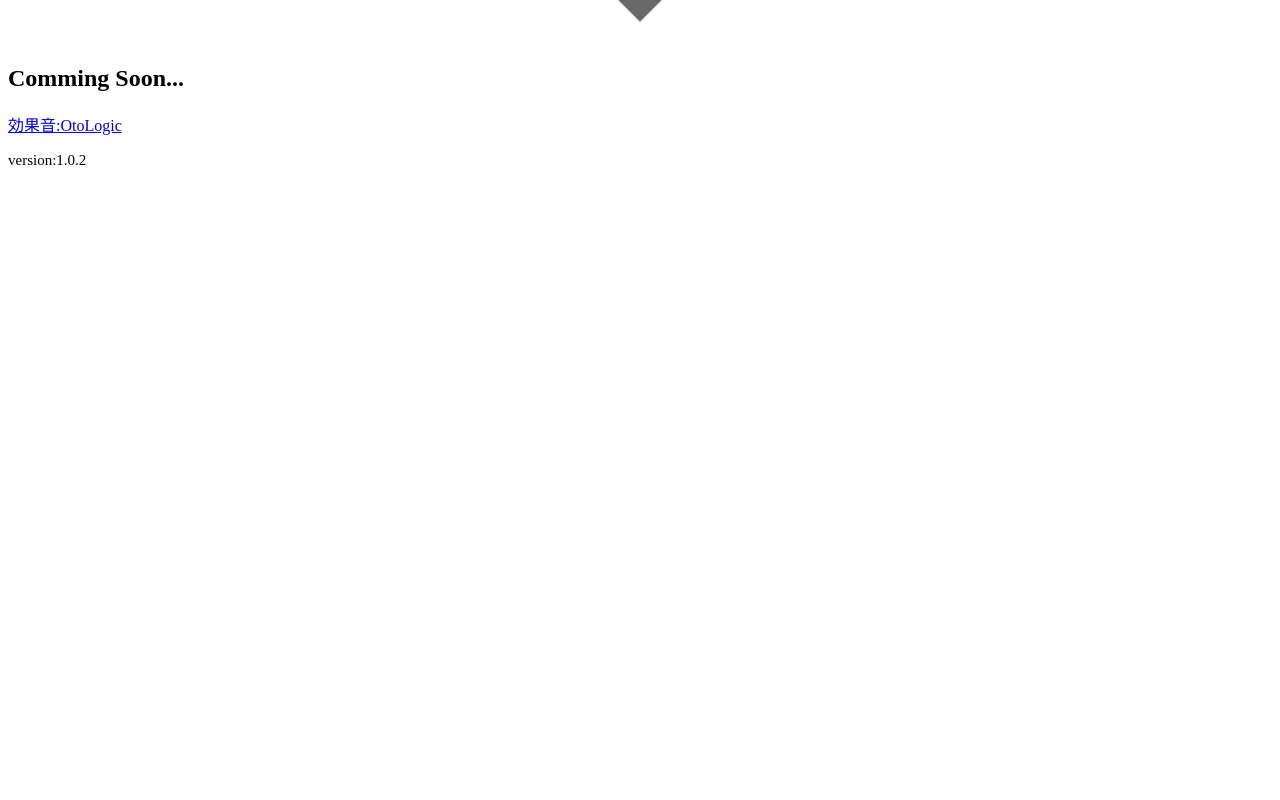
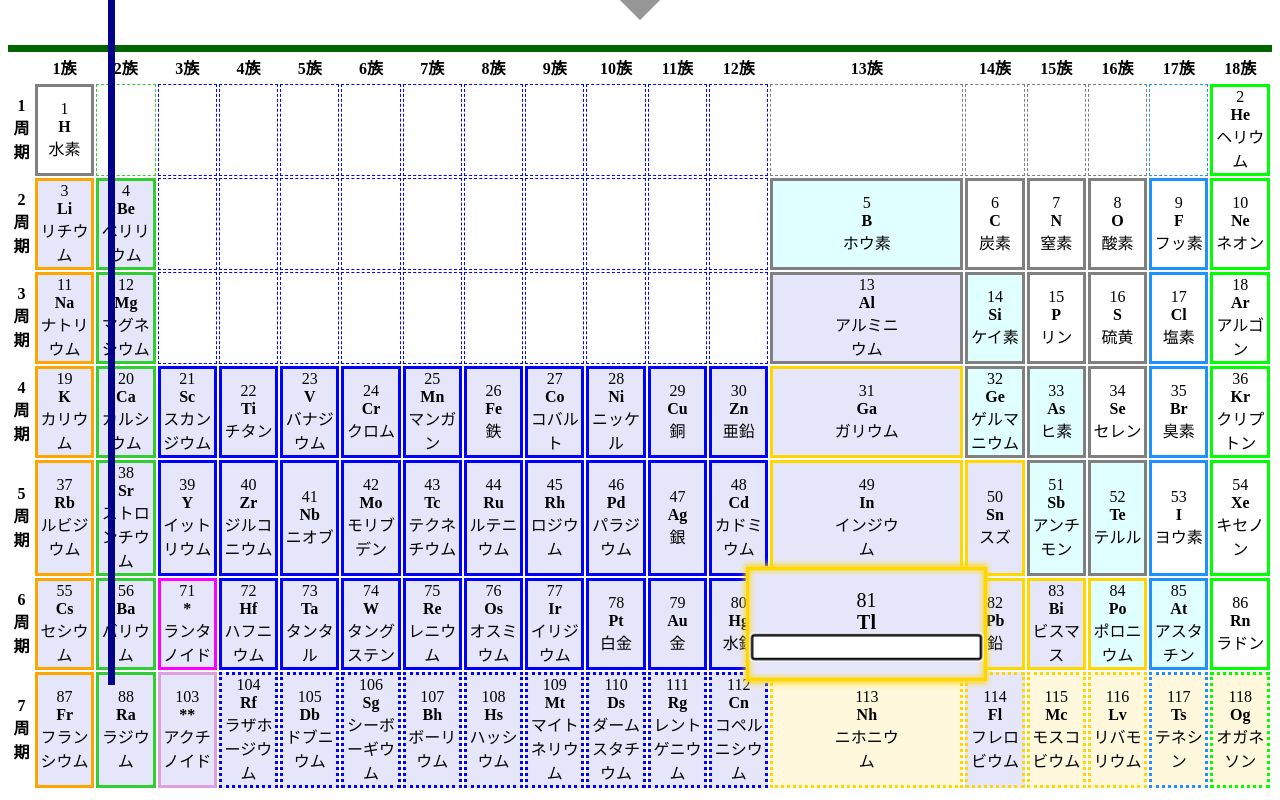
Before and after one commit to 6666dustry/cocet-flashcard, a SvelteKit app: page /elementsymbol in a window 1280 px wide. Shown: the part 320-1120 px from the top of the page. Before the commit the page ends 840 px from the top, so only its background shows below. Built offline with nearby package versions, Linux system fonts and the light colour scheme; a web font is replaced by a local one.

Commit message:
element-symbol.

```diff
--- a/package.json
+++ b/package.json
@@ -23,6 +23,7 @@
 		"eslint-plugin-svelte": "^2.26.0",
 		"prettier": "^2.8.0",
 		"prettier-plugin-svelte": "^2.8.1",
+		"sass": "^1.62.1",
 		"svelte": "^3.54.0",
 		"svelte-check": "^3.0.1",
 		"tslib": "^2.4.1",
--- a/src/common.css
+++ b/src/common.css
@@ -5,7 +5,6 @@
 html {
   min-width: 105vh;
   min-height: 105vh;
-  overflow-x: hidden;
 }
 
 @keyframes shake {
--- a/src/routes/+layout.svelte
+++ b/src/routes/+layout.svelte
@@ -69,25 +69,21 @@
 	@keyframes slide-top {
 		0% {
 			translate: 0px 0px;
-			opacity: 1;
-		}
-		75% {
-			translate: 0px -10px;
+			opacity: 0;
 		}
 		100% {
-			opacity: 0;
+			translate: 0px -10px;
+			opacity: 1;
 		}
 	}
 	@keyframes slide-bottom {
 		0% {
 			translate: 0px 0px;
-			opacity: 1;
-		}
-		75% {
-			translate: 0px 10px;
+			opacity: 0;
 		}
 		100% {
-			opacity: 0;
+			opacity: 1;
+			translate: 0px 10px;
 		}
 	}
 	.top {
--- a/src/routes/elementsymbol/+page.svelte
+++ b/src/routes/elementsymbol/+page.svelte
@@ -1 +1,198 @@
-<h2>Comming Soon...</h2>
+<script lang="ts">
+	import { playSound } from '$lib/sounds.js';
+	import { elements, choice } from './elements.js';
+	const families = [0, 1, 2, 3, 4, 5, 6, 7, 8, 9, 10, 11, 12, 13, 14, 15, 16, 17, 18];
+	let answer = choice();
+	let value = '';
+	let skipped = false;
+	function check() {
+		if (value === answer) {
+			answer = choice();
+			value = '';
+			playSound(true);
+		} else {
+			playSound(false);
+		}
+	}
+	function skip() {
+		skipped = true;
+		value = answer;
+		setTimeout(() => {
+			answer = choice();
+			value = '';
+			skipped = false;
+		}, 750);
+	}
+</script>
+
+<svelte:window
+	on:keydown={(v) => {
+		if (v.key == 'ArrowRight') {
+			skip();
+		}
+	}}
+/>
+<div id="horizontal"><span id="vertical" /></div>
+<table>
+	<thead>
+		<tr>
+			{#each families as family}
+				{#if family !== 0}
+					<th>{family}族</th>
+				{:else}
+					<th />
+				{/if}
+			{/each}
+		</tr>
+		<tr />
+	</thead>
+	<tbody>
+		{#each elements as dataColumn, i}
+			<tr>
+				<th scope="row">{i + 1}周期</th>
+				<!-- svelte-ignore a11y-click-events-have-key-events-->
+				{#each dataColumn as symbol}<td
+						class:none={!symbol.symbol}
+						class:show={symbol.name === answer || symbol.symbol === answer}
+						on:click={() => (symbol.name === answer || symbol.symbol === answer) && skip()}
+					>
+						<span>{(symbol.symbol && symbol.number) ?? ''}</span>
+						<br />
+						{#if symbol.symbol === answer}
+							<!-- svelte-ignore a11y-autofocus-->
+							<input class:highlight={skipped} autofocus type="text" on:change={check} bind:value />
+						{:else}
+							<span id="symbol">{symbol.symbol ?? ''}</span>
+						{/if}
+
+						<br />
+						{#if symbol.name === answer}
+							<!-- svelte-ignore a11y-autofocus-->
+							<input class:highlight={skipped} autofocus type="text" on:change={check} bind:value />
+						{:else}
+							<span id="name">{symbol.name ?? ''}</span>
+						{/if}
+					</td>{/each}</tr
+			>
+		{/each}
+	</tbody>
+</table>
+<div>
+	<h2>使い方</h2>
+	<p>元素記号、元素のどれか一つが消されるので後は答えるだけです。もちろん答えられますよね？？</p>
+	<p>
+		キーボードの右矢印かポップアップをクリックで問題をスキップできます。でももちろんあなたは使いませんよね？？
+	</p>
+</div>
+
+<style lang="scss">
+	table {
+		margin: auto;
+		table-layout: fixed;
+	}
+	span {
+		display: inline-block;
+	}
+	:where(td) {
+		transition: scale 0.3s cubic-bezier(0.18, 1.35, 0.67, 1.59) 0s;
+		min-width: 3em;
+		border: 3px solid gray;
+		text-align: center;
+		background-color: lavender;
+	}
+	.none {
+		border: 1px dashed gray;
+		background: none;
+	}
+	.show {
+		scale: 1.25 1.25;
+		box-shadow: 0 0 5px 1px var(--shadow-color, black), inset 0 0 5px 0px var(--shadow-color, black);
+	}
+
+	#symbol {
+		font-weight: bold;
+	}
+	#name {
+		max-width: 4em;
+	}
+	#horizontal {
+		position: relative;
+		border-bottom: 7.5px solid darkgreen;
+	}
+	#vertical {
+		position: absolute;
+		top: -40vh;
+		left: 100px;
+		display: inline-block;
+		border-left: 7.5px solid darkblue;
+		width: 10px;
+		height: 120vh;
+	}
+	td:nth-child(2) {
+		--shadow-color: orange;
+		border-color: var(--shadow-color);
+	}
+	td:nth-child(3) {
+		--shadow-color: limegreen;
+		border-color: var(--shadow-color);
+	}
+	td:nth-child(n + 4) {
+		--shadow-color: blue;
+		border-color: var(--shadow-color);
+	}
+	td:nth-child(n + 14) {
+		--shadow-color: gold;
+		border-color: var(--shadow-color);
+	}
+	@for $i from 1 through 5 {
+		:where(tr:nth-child(#{$i})) > td:nth-child(n + #{max($i + 11,14)}) {
+			--shadow-color: gray;
+			border-color: var(--shadow-color);
+		}
+	}
+	@for $i from 2 through 6 {
+		:where(tr:nth-child(#{$i})) > td:nth-child(#{$i + 12}) {
+			background-color: lightcyan;
+		}
+	}
+	@for $i from 4 through 6 {
+		:where(tr:nth-child(#{$i})) > td:nth-child(#{$i + 11}) {
+			background-color: lightcyan;
+		}
+	}
+	@for $i from 1 through 6 {
+		:where(tr:nth-child(#{$i})) > td:nth-child(n + #{$i + 13}) {
+			background-color: white;
+		}
+	}
+	td:nth-child(18) {
+		--shadow-color: dodgerblue;
+		border-color: var(--shadow-color);
+	}
+	td:nth-child(19) {
+		--shadow-color: lime;
+		border-color: var(--shadow-color);
+	}
+	tr:first-child > td:nth-child(2) {
+		background-color: white;
+		--shadow-color: gray;
+		border-color: var(--shadow-color);
+	}
+	tr:nth-child(6) > td:nth-child(4) {
+		--shadow-color: magenta;
+		border-color: var(--shadow-color);
+	}
+	tr:nth-child(7) > {
+		td:nth-child(4) {
+			--shadow-color: plum;
+			border-color: var(--shadow-color);
+		}
+		td:nth-child(n + 5) {
+			border-style: dotted;
+		}
+		td:nth-child(14),
+		td:nth-child(n + 16) {
+			background-color: cornsilk;
+		}
+	}
+</style>
--- a/src/routes/elementsymbol/elements.json
+++ b/src/routes/elementsymbol/elements.json
@@ -1,8 +1,47 @@
 {
-  "symbols": [ [
+  "symbols": [
+    [
       "H", null, null, null, null, null, null, null, null, null, null, null, null, null, null, null, null, "He"
-    ] ],
+    ],
+    [
+      "Li", "Be", null, null, null, null, null, null, null, null, null, null, "B", "C", "N", "O", "F", "Ne"
+    ],
+    [
+      "Na", "Mg", null, null, null, null, null, null, null, null, null, null, "Al", "Si", "P", "S", "Cl", "Ar"
+    ],
+    [
+      "K", "Ca", "Sc", "Ti", "V", "Cr", "Mn", "Fe", "Co", "Ni", "Cu", "Zn", "Ga", "Ge", "As", "Se", "Br", "Kr"
+    ],
+    [
+      "Rb", "Sr", "Y", "Zr", "Nb", "Mo", "Tc", "Ru", "Rh", "Pd", "Ag", "Cd", "In", "Sn", "Sb", "Te", "I", "Xe"
+    ],
+    [
+      "Cs", "Ba", "*", "Hf", "Ta", "W", "Re", "Os", "Ir", "Pt", "Au", "Hg", "Tl", "Pb", "Bi", "Po", "At", "Rn"
+    ],
+    [
+      "Fr", "Ra", "**", "Rf", "Db", "Sg", "Bh", "Hs", "Mt", "Ds", "Rg", "Cn", "Nh", "Fl", "Mc", "Lv", "Ts", "Og"
+    ]
+  ],
   "names": [ [
       "水素", null, null, null, null, null, null, null, null, null, null, null, null, null, null, null, null, "ヘリウム"
-    ] ]
+    ],
+    [
+      "リチウム", "ベリリウム", null, null, null, null, null, null, null, null, null, null, "ホウ素", "炭素", "窒素", "酸素", "フッ素", "ネオン"
+    ],
+    [
+      "ナトリウム", "マグネシウム", null, null, null, null, null, null, null, null, null, null, "アルミニウム", "ケイ素", "リン", "硫黄", "塩素", "アルゴン"
+    ],
+    [
+      "カリウム", "カルシウム", "スカンジウム", "チタン", "バナジウム", "クロム", "マンガン", "鉄", "コバルト", "ニッケル", "銅", "亜鉛", "ガリウム", "ゲルマニウム", "ヒ素", "セレン", "臭素", "クリプトン"
+    ],
+    [
+      "ルビジウム", "ストロンチウム", "イットリウム", "ジルコニウム", "ニオブ", "モリブデン", "テクネチウム", "ルテニウム", "ロジウム", "パラジウム", "銀", "カドミウム", "インジウム", "スズ", "アンチモン", "テルル", "ヨウ素", "キセノン"
+    ],
+    [
+      "セシウム", "バリウム", "ランタノイド", "ハフニウム", "タンタル", "タングステン", "レニウム", "オスミウム", "イリジウム", "白金", "金", "水銀", "タリウム", "鉛", "ビスマス", "ポロニウム", "アスタチン", "ラドン"
+    ],
+    [
+      "フランシウム", "ラジウム", "アクチノイド", "ラザホージウム", "ドブニウム", "シーボーギウム", "ボーリウム", "ハッシウム", "マイトネリウム", "ダームスタチウム", "レントゲニウム", "コペルニシウム", "ニホニウム", "フレロビウム", "モスコビウム", "リバモリウム", "テネシン", "オガネソン"
+    ]
+  ]
 }
--- /dev/null
+++ b/src/routes/elementsymbol/elements.ts
@@ -0,0 +1,40 @@
+import { symbols, names } from './elements.json';
+
+let number = 0;
+export const elements = symbols.map((v, i) => {
+  return v.map((value, index) => {
+    let name = null;
+    if (names[i] && names[i][index]) {
+      name = names[i][index];
+    }
+    if (value) {
+      if (value === '*' || value === '**') {
+        number += 15;
+      } else {
+        number++;
+      }
+    }
+    return {
+      symbol: value,
+      name,
+      number
+    };
+  });
+});
+export function choice() {
+  // eslint-disable-next-line no-constant-condition
+  while (true) {
+    let result = null;
+    const a = Math.random() > 0.5;
+    if (a) {
+      result = symbols[Math.floor(Math.random() * (symbols.length - 1))];
+      result = result[Math.floor(Math.random() * result.length)];
+    } else {
+      result = names[Math.floor(Math.random() * (names.length - 1))];
+      result = result[Math.floor(Math.random() * result.length)];
+    }
+    if (result !== null && !result.includes("*")) {
+      return result;
+    }
+  }
+}
```
Also changed, not shown: 1 other file (tests, documents, lock files or other folders).
